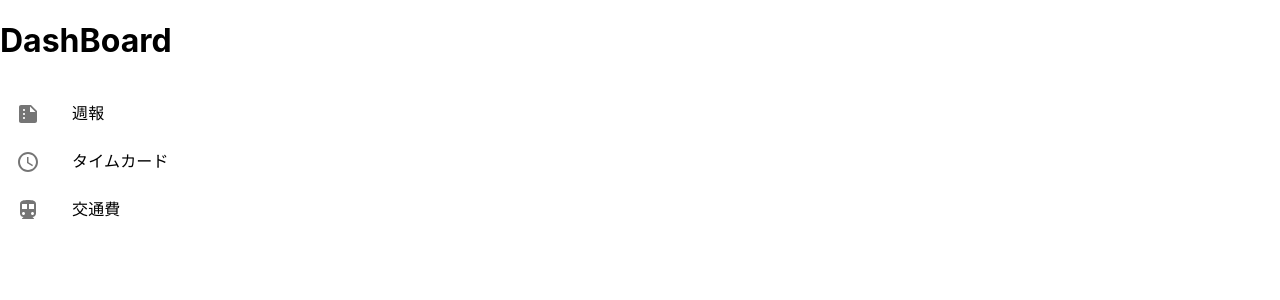
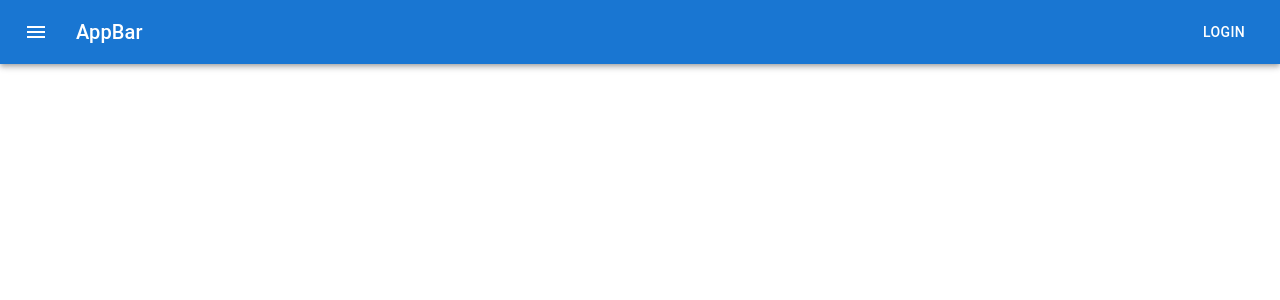
Before and after one commit to 3nd0/client, a React (Create React App) app: page / in a window 1280 px wide. Shown: the top 300 px of the page. Built offline with nearby package versions, Linux system fonts and the light colour scheme.

Commit message:
create dash components + add appBar

```diff
--- /dev/null
+++ b/src/components/appbar/appbar.tsx
@@ -0,0 +1,36 @@
+import React from 'react'
+import {
+  AppBar as MuiAppBar,
+  Box,
+  Button,
+  IconButton,
+  Toolbar,
+  Typography,
+} from '@mui/material'
+import { Menu } from '@mui/icons-material'
+
+const AppBar: React.VFC = () => {
+  return (
+    <Box>
+      <MuiAppBar position="static">
+        <Toolbar>
+          <IconButton
+            size="large"
+            edge="start"
+            color="inherit"
+            arial-label="menu"
+            sx={{ mr: 2 }}
+          >
+            <Menu />
+          </IconButton>
+          <Typography variant="h6" component="p" sx={{ flexGrow: 1 }}>
+            AppBar
+          </Typography>
+          <Button color="inherit">Login</Button>
+        </Toolbar>
+      </MuiAppBar>
+    </Box>
+  )
+}
+
+export default AppBar
--- a/src/components/dashboard/dashboard.tsx
+++ b/src/components/dashboard/dashboard.tsx
@@ -1,12 +1,13 @@
 import React from 'react'
-import Drawer from '../drawer/drawer'
+import { Box } from '@mui/material'
+
+import AppBar from '../appbar/appbar'
 
 const DashBoard: React.VFC = () => {
   return (
-    <div>
-      <h1>DashBoard</h1>
-      <Drawer />
-    </div>
+    <Box>
+      <AppBar />
+    </Box>
   )
 }
 
```
